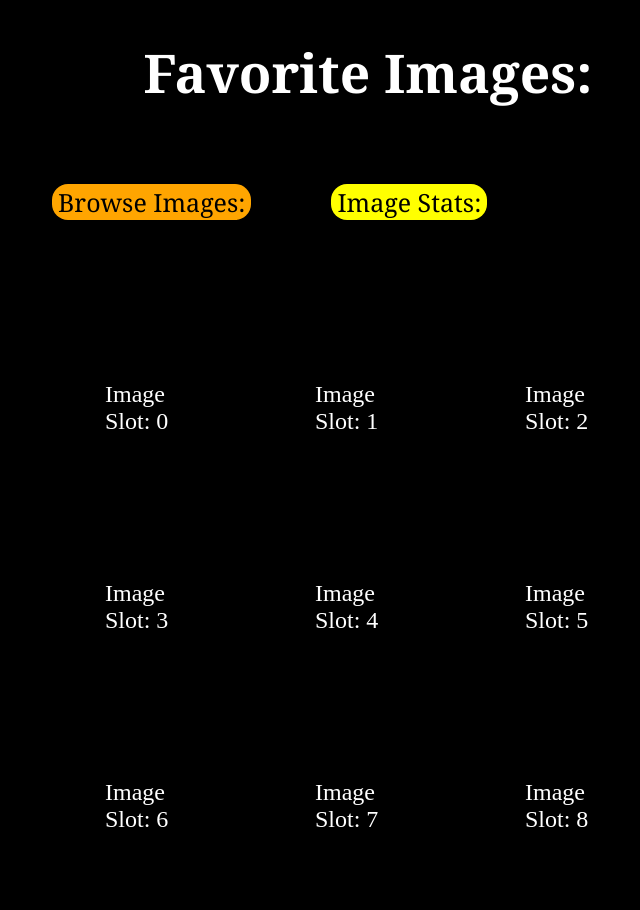
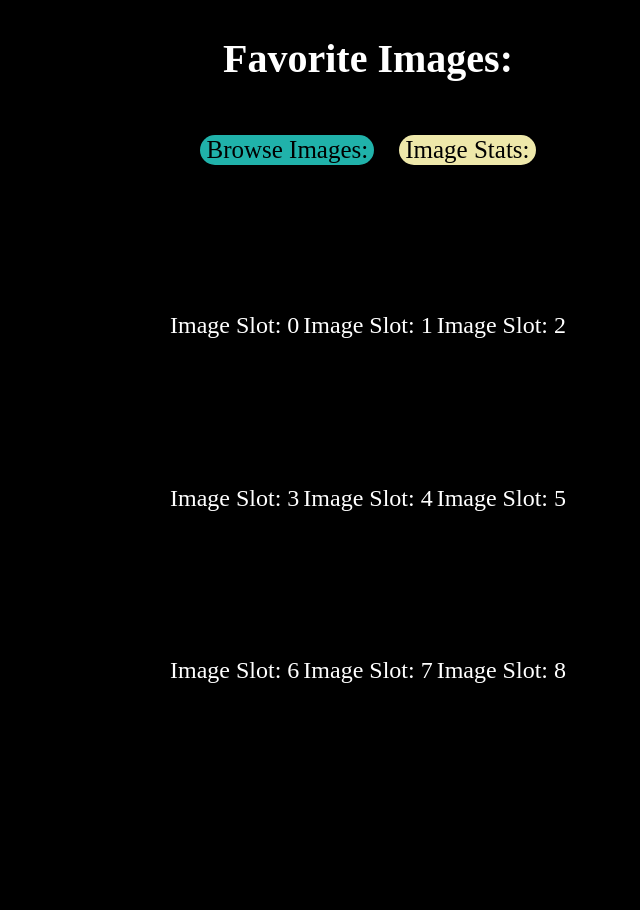
Before and after one commit to dwww13126/Image-Collection-Viewer, a PHP site: page /favorite.php in a window 1280 px wide. Shown: the whole page, without its empty margins (272-912 px from the left). After the commit the page ends 683 px from the top, so only its background shows below. Run offline with PHP 8.4, Linux system fonts and the light colour scheme; data that the repository does not hold is empty.

Commit message:
Cleaned up layout and styling

```diff
--- a/index.php
+++ b/index.php
@@ -5,8 +5,6 @@
         <title>Cat Images:</title>
         <link rel="stylesheet" type="text/css" href="style.css">
     </head>
-
-
     <body onload="NewImageGrid(<?php
 	    require_once('dbConnect.php');
 	    if($conn == FALSE)
--- a/style.css
+++ b/style.css
@@ -1,28 +1,11 @@
 
-/* Sets the background colour of the page */
 body {
-  background-color: black;
+  font-family: "Times New Roman", serif;
+  background-color: Black;
   color: white;
-  font-size: 20pt;
+  font-size: 20px;
 }
 
-/* Is used to be able to setup formatting of all ellements inside divs */
-div {
-  font-family: "Times New Roman", serif;
-  display: block;
-  margin-bottom: 50px;
-  margin-left: auto;
-  margin-right: auto;
-  width: auto;
-}
-
-/* Is used to be able to setup the formatting of the text inside the text area */
-div textArea {
-  font-size: 35px;
-  display: block;
-}
-
-/*  is used to be able to set the formating of the images */
 img {
   border-radius : 32px;
   padding : 2px;
@@ -31,38 +14,32 @@ img {
   height: auto;
   display: block;
   width: 100%;
+  height: auto;
   border-style: none;
 }
 
-/* Is used to be able to setup the formatting of the text inside the input areas */
-input, select {
+input, select, textArea {
   font-size: 25px;
   margin-bottom: 10px;
 }
 
 p {
-  font-family: "Times New Roman", serif;
   font-size: 18pt;
-  color: White;
-  margin-right: 50px;
-  margin-left: 50px;
   margin-top: 10px;
 }
 
-/* Is used to be able to setup the formatting of the buttons used */
 button {
-  font-family:  "Georgia", serif;
+  font-family:  "Times New Roman", serif;
   height: auto;
   width: auto;
   font-size: 25px;
   display: inline-block;
-  margin-top: 30pt;
-  margin-bottom: 30pt;
+  margin-top: 20pt;
+  margin-bottom: 20pt;
   text-align: center;
   border-radius: 16px;
   border: none;
   outline: none;
-  margin-right: 80px;
 }
 
 fieldset {
@@ -70,43 +47,43 @@ fieldset {
 }
 
 button.reloadImages {
-    background: Red;
+    background: PaleGoldenRod;
 }
 
-button.favoritedImagesInfo {
-    background: Green;
+button.favoritedImages {
+    background: LightSeaGreen;
 }
 
 button.saveInfo {
-  background: Yellow;
-}
-
-button.favoritedImages {
-    background: Green;
+  background: LightGreen;
 }
 
 button.statsButton {
-    background: Yellow;
+    background: PaleGoldenRod;
 }
 
 button.browsePhotos {
-    background: Orange;
+    background: LightSeaGreen;
 }
 
-/* is used to be able to center ellements */
-.center {
+.flexbox-container {
+  font-family:  "Times New Roman", serif;
   text-align: center;
+  display: flex;
+  margin: 0px;
+  padding: 0px;
+  justify-content: center;
+  grid-gap: 25px;
 }
 
-/* is used to be able to center the image grids */
-.container {
-  padding-left: 25%;
-  padding-right: 25%;
+.infomation-container {
+  display: flex;
+  margin: 0px;
+  padding: 0px;
+  justify-content: center;
 }
 
-/* Is used to style the main webpage heading */
 .pageHeading {
-  font-family:  "Georgia", serif;
   color: White;
   margin-right: 25px;
   margin-left: 25px;
@@ -120,7 +97,6 @@ button.browsePhotos {
   margin: 0px;
 }
 
-/* Sets up the file name field to have no borders or background */
 #filename {
   border: hidden;
   background: none;
```
Also changed, not shown: information.php (+4 -4 lines), script.js (+30 -8 lines), stats.php (+9 -10 lines).
